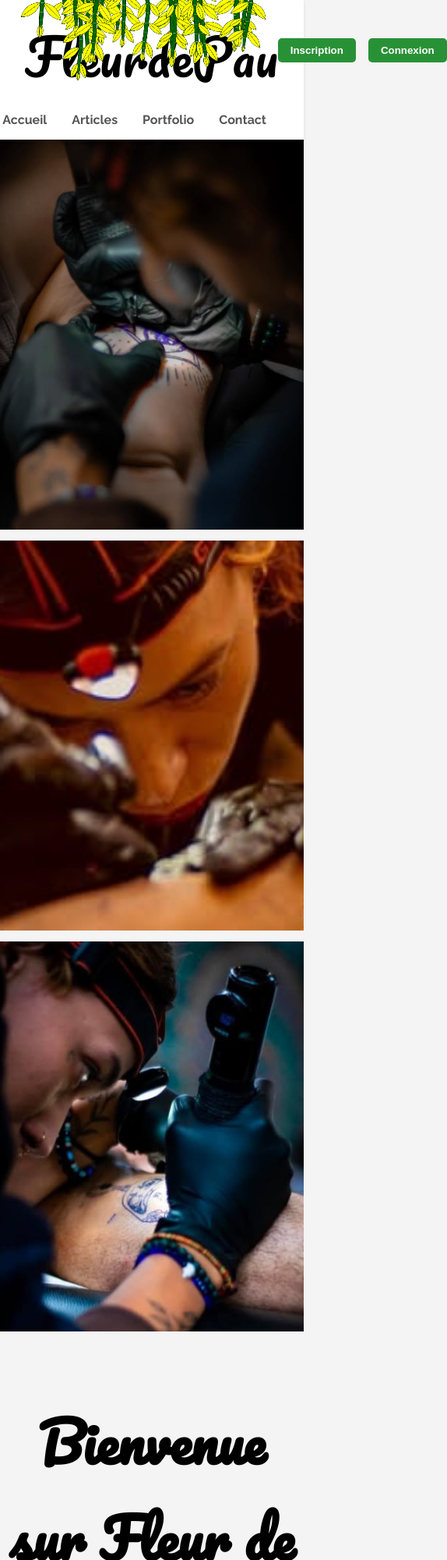
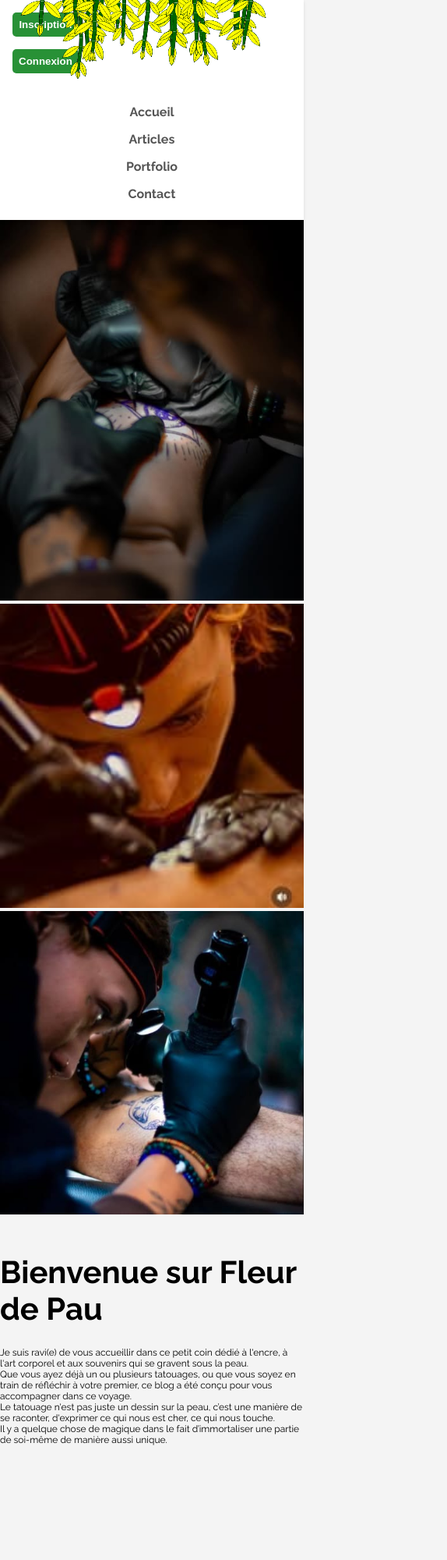
Before and after one commit to elo41flo/blogfleurdepau, a website: page front/index.html in a window 390 px wide. Shown: the top 2000 px of the page at 78% size, 574 px wide, since content can reach past the window. After the commit the page ends 1865 px from the top, so only its background shows below. Drawn offline with Linux system fonts and the light colour scheme.

Commit message:
ajout responsive

```diff
--- a/front/index.html
+++ b/front/index.html
@@ -6,6 +6,7 @@
     <title>Page d'accueil</title>
     <link href="https://fonts.googleapis.com/css2?family=Pacifico&family=Raleway:wght@300;400;700&display=swap" rel="stylesheet">
     <style>
+      /* Global */
 body {
   font-family: 'Raleway', sans-serif;
   margin: 0;
@@ -21,7 +22,7 @@
   top: 0;
   z-index: 1000;
   display: flex;
-        flex-direction: column; /* Empêche l'alignement en ligne pour permettre l'empilement */
+  flex-direction: column;
   align-items: center;
 }
 
@@ -36,7 +37,7 @@
 .auth-buttons {
   display: flex;
   gap: 1rem;
-        margin-bottom: 1rem; /* Espace entre les boutons et le menu */
+  margin-bottom: 1rem;
 }
 
 .auth-buttons button {
@@ -63,7 +64,6 @@
 }
 
 /* Menu */
-
 nav {
   margin-top: 1rem;
   width: 100%;
@@ -92,6 +92,7 @@
   color: #1b5a0e;
 }
 
+/* Tattoo Text */
 .tattoo-text {
   font-family: 'Pacifico', cursive;
   font-size: 64px;
@@ -117,6 +118,7 @@
   }
 }
 
+/* Ink Splash */
 .ink-splash {
   position: absolute;
   background: url('') no-repeat;
@@ -138,11 +140,13 @@
   }
 }
 
+/* Canvas Container */
 #canvas_container_div {
   position: absolute;
-        top: 80%;
+  top: 80%;  /* Position par défaut */
   left: 50%;
   transform: translate(-50%,-50%) rotate(180deg);
+  transition: top 0.3s ease-in-out; /* Smooth transition pour le changement sur petits écrans */
 }
 
 #canvas {
@@ -151,41 +155,139 @@
   background: transparent;
 }
 
-    /* Style pour les images */
-    .center-images img {
-      width: 33%; /* Chaque image occupe 1/3 de la largeur du conteneur parent */
-      height: 500px; /* Hauteur fixée à 500 pixels */
-      object-fit: cover; /* Assure que l'image couvre l'espace sans déformation */
-      margin-bottom: 10px; /* Espace entre les images */
+/* Responsive Design pour petits écrans */
+@media (max-width: 768px) {
+  /* Modification de la position du container sur petits écrans */
+  #canvas_container_div {
+    top: 60%; /* Réduit la descente des plantes sur les petits écrans */
+  }
+}
+
+@media (max-width: 480px) {
+  /* Pour les très petits écrans, on peut réduire encore plus */
+  #canvas_container_div {
+    top: 50%; /* Position encore plus haute pour les écrans très petits */
+  }
 }
 
 
-    /* Pour les petits écrans */
-    @media (max-width: 768px) {
-    .center-images img {
-    width: 100%; /* Chaque image prend toute la largeur du conteneur */
+/* Plantes animées */
+.plants {
+  position: absolute;
+  top: 0;
+  left: 50%;
+  transform: translateX(-50%);
+  animation: plantAnimation 10s infinite linear;
+  z-index: -1; /* Empêche l'animation de chevaucher les autres éléments */
+}
+
+@keyframes plantAnimation {
+  0% {
+      top: 0;
+      transform: translateX(-50%) scale(1);
+  }
+  50% {
+      top: 20px;
+      transform: translateX(-50%) scale(1.2);
+  }
+  100% {
+      top: 0;
+      transform: translateX(-50%) scale(1);
   }
 }
 
+/* Responsive Design */
+@media (max-width: 768px) {
+  /* Plantes animées */
+  .plants {
+      animation: plantAnimationSmallScreen 10s infinite linear; /* Utilise une animation différente pour petits écrans */
+  }
+
+  /* Réduction de l'animation pour les petits écrans */
+  @keyframes plantAnimationSmallScreen {
+      0% {
+          top: 0;
+          transform: translateX(-50%) scale(1);
+      }
+      50% {
+          top: 10px; /* Moins de mouvement vertical */
+          transform: translateX(-50%) scale(1.1); /* Un peu moins de zoom */
+      }
+      100% {
+          top: 0;
+          transform: translateX(-50%) scale(1);
+      }
+  }
+
+  /* Images deviennent responsives */
+  .center-images img {
+      width: 100%; /* Les images prennent toute la largeur */
+      height: auto; /* Hauteur ajustée */
+  }
+
+  /* Auth buttons */
+  .auth-buttons {
+      flex-direction: column; /* Les boutons sont empilés sur les petits écrans */
+      align-items: center;
+  }
+
+  nav ul {
+      flex-direction: column; /* Menu vertical sur les petits écrans */
+      align-items: center;
+      width: 100%;
+  }
+
+  nav ul li {
+      margin: 0.5rem 0; /* Espace entre les éléments du menu */
+  }
+
+  /* Header Padding et Alignement */
+  header {
+      padding: 1rem; /* Moins de padding */
+  }
+
+  /* Tattoo Text */
+  .tattoo-text {
+      font-size: 40px; /* Réduction de la taille du texte pour les petits écrans */
+  }
+
+  /* Titre et Texte */
   h1 {
-      text-align: center;
-      color: black;
-      font-family: pacifico;
-      font-size: 70px;
+      font-size: 50px;
   }
 
   p {
-      text-align: center;
-      color: black;
-      font-family: 'Courier New', Courier, monospace;
-      font-size: 16px;
+      font-size: 14px;
   }
+}
+
+/* Pour les très petits écrans */
+@media (max-width: 480px) {
+  .tattoo-text {
+      font-size: 32px; /* Plus petit */
+  }
+
+  h1 {
+      font-size: 40px;
+  }
+
+  p {
+      font-size: 12px;
+  }
+
+  .auth-buttons button {
+      padding: 0.5rem; /* Boutons plus petits */
+  }
+}
+
     </style>
 </head>
 <body>
     <header class="header">
+      <div id="canvas_container_div">
+        <canvas id="canvas" width="1000" height="1000"></canvas>
+      </div>
         <div class="header-top">
-            <div class="tattoo-text" id="text-container"></div>
             <div class="auth-buttons">
                 <button onclick="window.location.href='inscription.html'">Inscription</button>
                 <button onclick="window.location.href='connexion.html'">Connexion</button>
@@ -199,10 +301,6 @@
                 <li><a href="contact.html">Contact</a></li>
             </ul>
         </nav>
-
-        <div id="canvas_container_div">
-          <canvas id="canvas" width="1000" height="1000"></canvas>
-        </div>
     </header>
     <center class="center-images">
       <img src="img/photo de profil 2.jpg" alt="Photo 1">
```
Lines whose indentation alone changed are shown as unchanged.
